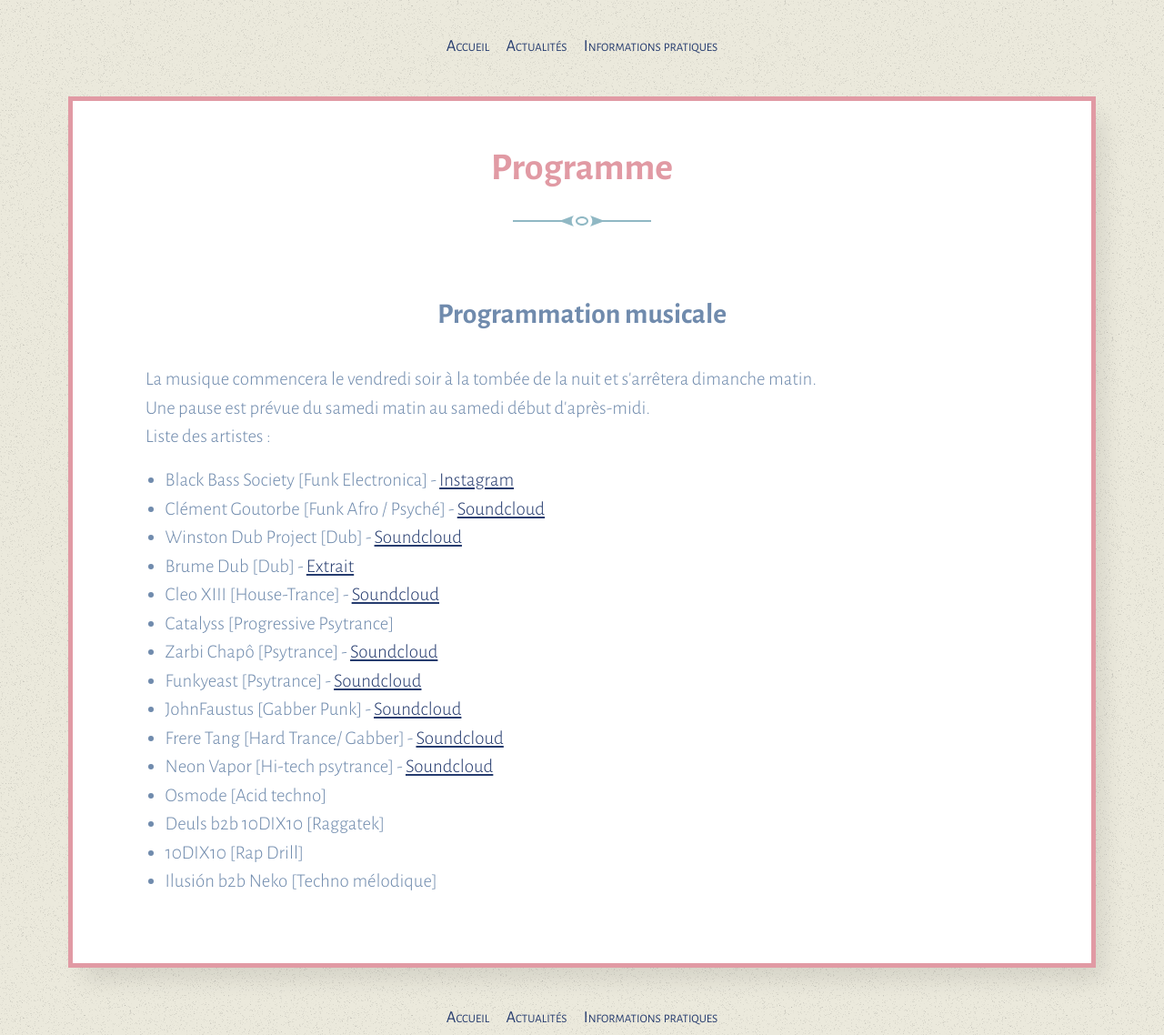
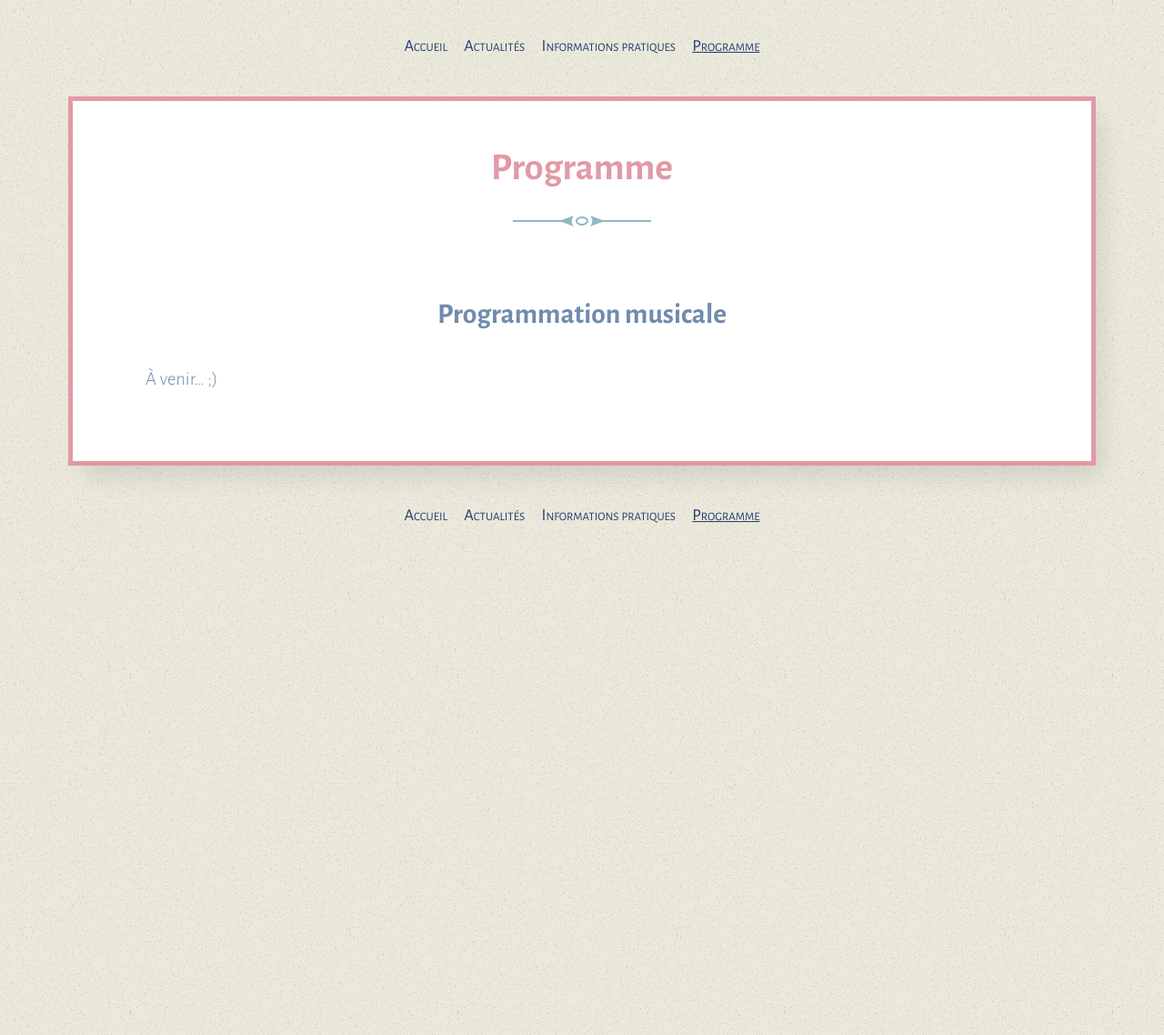
Before and after one commit to Herbes-Folles/Herbes-Folles.github.io, a Jekyll site: the page built from content/programme.md, in a window 1280 px wide. Shown: the whole page at 91% size. Built offline with Jekyll 4.4.1, drawn with Linux system fonts in a browser that asks for light colours.

```diff
--- a/_data/menu.yml
+++ b/_data/menu.yml
@@ -3,3 +3,6 @@
 
 - title: Informations pratiques
   url: /content/informations_pratiques.html
+
+- title: Programme
+  url: /content/programme.html
--- a/content/programme.md
+++ b/content/programme.md
@@ -5,37 +5,4 @@
 
 ## Programmation musicale
 
-La musique commencera le vendredi soir à la tombée de la nuit et s'arrêtera dimanche matin.
-Une pause est prévue du samedi matin au samedi début d'après-midi.
-
-Liste des artistes :
-
-- Black Bass Society [Funk Electronica] - [Instagram](https://www.instagram.com/p/CXLwXQsgvnu/)
-
-- Clément Goutorbe [Funk Afro / Psyché] - [Soundcloud](https://soundcloud.com/funkyeast)
-
-- Winston Dub Project [Dub] - [Soundcloud](https://soundcloud.com/winstondubproject/sets/terranomads)
-
-- Brume Dub [Dub] - [Extrait](/assets/music/brume_dub-space_dub.mp3)
-
-- Cleo XIII [House-Trance] - [Soundcloud](https://soundcloud.com/cleoxiii)
-
-- Catalyss [Progressive Psytrance]
-
-- Zarbi Chapô [Psytrance] - [Soundcloud](https://soundcloud.com/zarbi-chapo)
-
-- Funkyeast [Psytrance] - [Soundcloud](https://soundcloud.com/funkyeast)
-
-- JohnFaustus [Gabber Punk] - [Soundcloud](https://soundcloud.com/johnfaustus)
-
-- Frere Tang [Hard Trance/ Gabber] - [Soundcloud](https://soundcloud.com/dr-lobo)
-
-- Neon Vapor [Hi-tech psytrance] - [Soundcloud](https://soundcloud.com/neonvapor)
-
-- Osmode [Acid techno]
-
-- Deuls b2b 10DIX10 [Raggatek]
-
-- 10DIX10 [Rap Drill]
-
-- Ilusión b2b Neko [Techno mélodique]
+À venir... ;)
```
